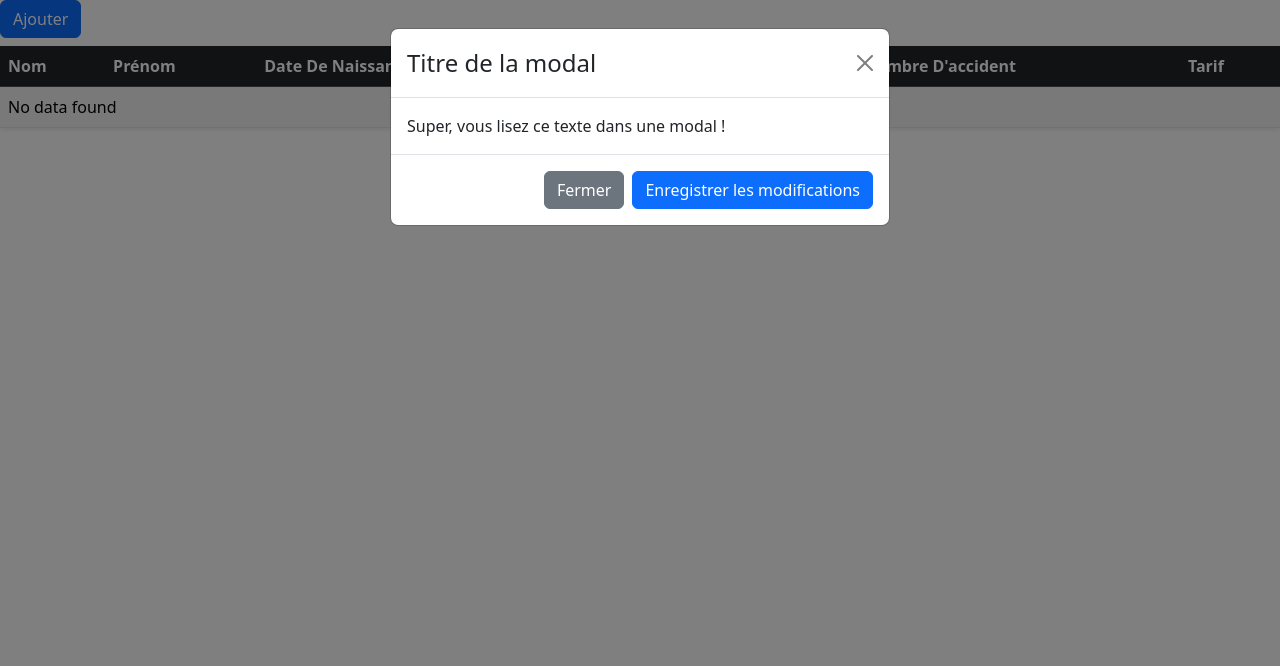
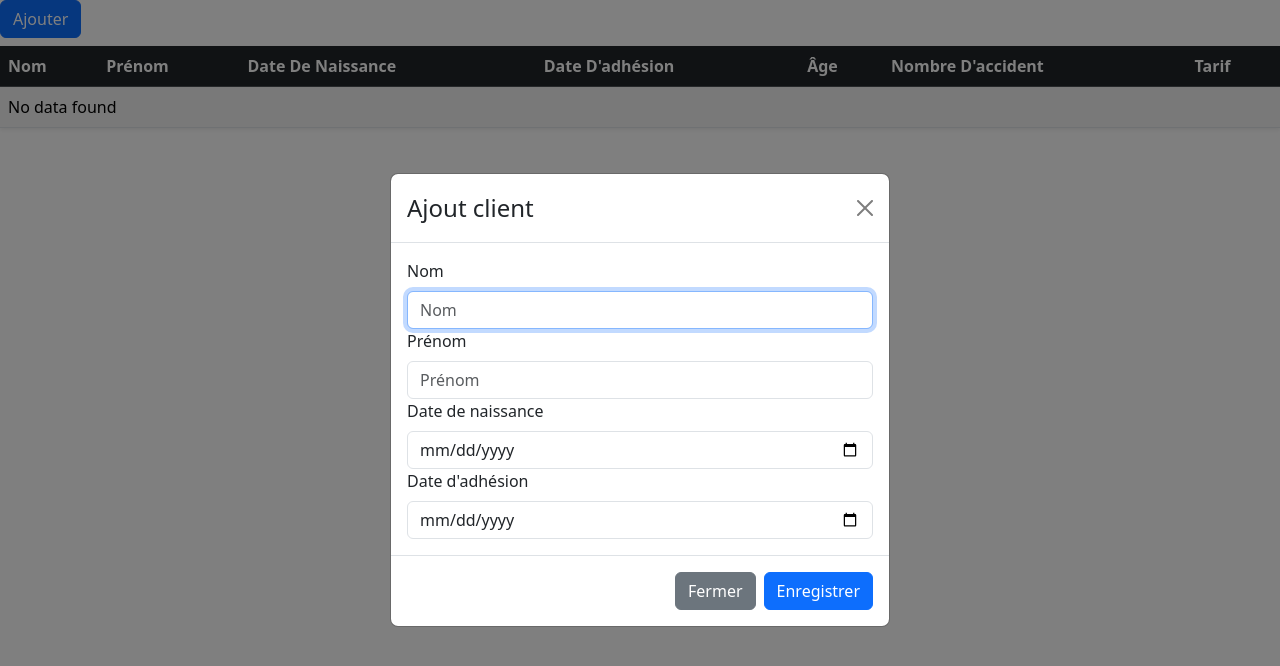
Before and after one commit to Mampionona33/Compagnie_assurance_js, a React app in the folder app/: page / in a window 1280 px wide. Both pictures are taken after a click on the button "Ajouter". Shown: the top 666 px of the page. Built offline with nearby package versions, Linux system fonts and the light colour scheme; the HTML template or start-up script is replaced by a standard one.

Commit message:
presque terminer

```diff
--- a/app/src/ts/App.tsx
+++ b/app/src/ts/App.tsx
@@ -1,8 +1,17 @@
 import React, { createContext, useState } from "react";
-import TableDriver from "./components/TableDriver";
+import TableDriver, { IDriver, driverInitialState } from "./components/TableDriver";
 import ModalAddDriver from "./components/ModalAddDriver";
 
-export const DriverContext = createContext([]);
+interface IDriverContext {
+  driver: IDriver[];
+  setDriver: React.Dispatch<React.SetStateAction<IDriver[]>>;
+}
+
+export const DriverContext = createContext<IDriverContext>({
+  driver: [],
+  setDriver: () => {},
+});
+
 export const ModalContext = createContext<{
   showModal: boolean;
   setShowModal: React.Dispatch<React.SetStateAction<boolean>>;
@@ -12,18 +21,18 @@ export const ModalContext = createContext<{
 });
 
 const App = () => {
-  const [driver, setDriver] = useState([]);
+  const [driver, setDriver] = useState<IDriver[]>(driverInitialState);
   const [showModal, setShowModal] = useState(false);
 
   return (
-    <DriverContext.Provider value={driver}>
+    <DriverContext.Provider value={{ driver, setDriver }}>
       <ModalContext.Provider value={{ showModal, setShowModal }}>
         <div className="d-flex flex-column align-items-start gap-2">
           <input
             className="btn btn-primary"
             type="button"
             value="Ajouter"
-            onClick={() => setShowModal(true)} // Affiche la modal lors du clic sur le bouton
+            onClick={() => setShowModal(true)}
           />
           <TableDriver />
           <ModalAddDriver />
--- a/app/src/ts/components/ModalAddDriver.tsx
+++ b/app/src/ts/components/ModalAddDriver.tsx
@@ -1,31 +1,91 @@
-import React, { useContext } from "react";
+import React, { useContext, useState } from "react";
 import Modal from "react-bootstrap/Modal";
 import Button from "react-bootstrap/Button";
-import { ModalContext } from "../App";
+import { DriverContext, ModalContext } from "../App";
+import Form from "react-bootstrap/Form";
+import { IDriver } from "./TableDriver";
 
 const ModalAddDriver = () => {
   const { showModal, setShowModal } = useContext(ModalContext);
+  const driverContext = useContext(DriverContext);
 
-  const handleClose = () => setShowModal(false);
-  const handleShow = () => setShowModal(true);
+  const [newDriver, setNewDriver] = useState<IDriver>({
+    id: null,
+    name: "",
+    lastName: "",
+    birthday: "",
+    subscriptionDate: "",
+    accidentNumber: null,
+  });
+
+
+  const createId = () => {
+    const existingIds = driverContext.driver.map(driver => driver.id || 0);
+    const maxId = Math.max(...existingIds);
+    return maxId + 1;
+  }
+
+  const handleClose = () => {
+    setNewDriver({
+      id: null,
+      name: "",
+      lastName: "",
+      birthday: "",
+      subscriptionDate: "",
+      accidentNumber: null,
+    });
+    setShowModal(false);
+  };
+
+  const handleSave = () => {
+    if (newDriver.name && newDriver.lastName && newDriver.birthday && newDriver.subscriptionDate) {
+      const newId = createId();
+      driverContext.setDriver(prevDrivers => [...prevDrivers, { ...newDriver, id: newId }]);
+      handleClose();
+    }
+  };
+
+
+  const handleNameChange = (ev: React.ChangeEvent<HTMLInputElement>) => {
+    setNewDriver(prevDriver => ({ ...prevDriver, name: ev.target.value }));
+  };
+
+  const createBody = () => (
+    <Form>
+      <Form.Group className="sm-3" controlId="formAddDriver.name">
+        <Form.Label>Nom</Form.Label>
+        <Form.Control type="text" placeholder="Nom" autoFocus onChange={handleNameChange} value={newDriver.name} />
+      </Form.Group>
+      <Form.Group className="sm-3" controlId="formAddDriver.lastName">
+        <Form.Label>Prénom</Form.Label>
+        <Form.Control type="text" placeholder="Prénom" onChange={(ev) => setNewDriver({ ...newDriver, lastName: ev.target.value })} value={newDriver.lastName} />
+      </Form.Group>
+      <Form.Group className="sm-3" controlId="formAddDriver.birthday">
+        <Form.Label>Date de naissance</Form.Label>
+        <Form.Control type="date"  onChange={(ev) => setNewDriver({ ...newDriver, birthday: ev.target.value })} value={newDriver.birthday} />
+      </Form.Group>
+      <Form.Group className="sm-3" controlId="formAddDriver.subscriptionDate">
+        <Form.Label>Date d'adhésion</Form.Label>
+        <Form.Control type="date" onChange={(ev) => setNewDriver({ ...newDriver, subscriptionDate: ev.target.value })} value={newDriver.subscriptionDate} />
+      </Form.Group>
+    </Form>
+  );
 
   return (
-    <>
-      <Modal show={showModal} onHide={handleClose}>
+    <Modal show={showModal} onHide={handleClose} centered>
       <Modal.Header closeButton>
-          <Modal.Title>Titre de la modal</Modal.Title>
+        <Modal.Title>Ajout client</Modal.Title>
       </Modal.Header>
-        <Modal.Body>Super, vous lisez ce texte dans une modal !</Modal.Body>
+      <Modal.Body>{createBody()}</Modal.Body>
       <Modal.Footer>
         <Button variant="secondary" onClick={handleClose}>
           Fermer
         </Button>
-          <Button variant="primary" onClick={handleClose}>
-            Enregistrer les modifications
+        <Button variant="primary" onClick={handleSave}>
+          Enregistrer
         </Button>
       </Modal.Footer>
     </Modal>
-    </>
   );
 };
 
--- a/app/src/ts/components/TableDriver.tsx
+++ b/app/src/ts/components/TableDriver.tsx
@@ -1,35 +1,87 @@
-import React, { useContext, useState } from "react";
+import React, { useContext } from "react";
 import { DriverContext } from "../App";
+import { formatDistanceToNow, isValid } from "date-fns";
+
+export interface IDriver {
+  id: number | null;
+  name: string;
+  lastName: string;
+  birthday: string;
+  subscriptionDate: string;
+  accidentNumber: number | null;
+}
+
+export const driverInitialState: IDriver[] = [];
 
 const TableDriver = () => {
-  const driver = useContext(DriverContext);
+  const driverContext = useContext(DriverContext);
 
   const headers: string[] = [
     "nom",
     "prénom",
     "date de naissance",
     "date d'adhésion",
+    "âge",
     "nombre d'accident",
     "tarif",
   ];
 
   const createHeaders = () => {
-    return headers.map((header, headerKey) => {
-      return (
-        <th key={headerKey} className="table-dark text-capitalize">
-          {header}
-        </th>
-      );
-    });
+    return headers.map((header, headerKey) => (
+      <th key={headerKey} className="table-dark text-capitalize">
+        {header}
+      </th>
+    ));
+  };
+
+  const calculateAge = (date: string) => {
+    if (isValid(new Date(date))) {
+      return formatDistanceToNow(new Date(date), { addSuffix: false }).match(
+        /\d+/
+      )?.[0];
+    }
   };
 
   const createBody = () => {
-    if (driver.length > 0) {
-      return driver.map((item, driverKey) => {
-        return <td key={driverKey}>{item}</td>;
+    if (driverContext.driver.length > 0) {
+      return driverContext.driver.map((item, driverKey) => {
+        console.log(driverContext.driver);
+
+        const age = calculateAge(item.birthday);
+        return (
+          <tr key={driverKey}>
+            <td>{item.name}</td>
+            <td>{item.lastName}</td>
+            <td>{item.birthday}</td>
+            <td>{item.subscriptionDate}</td>
+            <td>{age} ans</td>
+            <td>
+              <input
+                type="number"
+                value={item.accidentNumber ? item.accidentNumber : 0}
+                onChange={(event) => {
+                  const updatedDriver = {
+                    ...item,
+                    accidentNumber: parseInt(event.target.value),
+                  };
+                  const updatedDrivers = driverContext.driver.map(
+                    (prevDriver) =>
+                      prevDriver.id === item.id ? updatedDriver : prevDriver
+                  );
+                  driverContext.setDriver(updatedDrivers);
+                }}
+              />
+            </td>
+            <td></td>
+          </tr>
+        );
       });
     }
-    return <td colSpan={headers.length}>No data found</td>;
+    return (
+      <tr>
+        <td colSpan={headers.length}>No data found</td>
+      </tr>
+    );
   };
 
   return (
@@ -37,9 +89,7 @@ const TableDriver = () => {
       <thead>
         <tr>{createHeaders()}</tr>
       </thead>
-      <tbody>
-        <tr>{createBody()}</tr>
-      </tbody>
+      <tbody>{createBody()}</tbody>
     </table>
   );
 };
```
Also changed, not shown: app/src/ts/backup-components/CustomButton.ts (renamed from app/src/ts/components/CustomButton.ts), app/src/ts/backup-components/DriverTable.ts (renamed from app/src/ts/DriverTable.ts), app/src/ts/backup-components/FormAddDriver.ts (renamed from app/src/ts/components/FormAddDriver.ts), app/src/ts/backup-components/Modal.ts (renamed from app/src/ts/components/Modal.ts), app/src/ts/backup-components/Table.ts (renamed from app/src/ts/components/Table.ts). Lines whose indentation alone changed are shown as unchanged.
